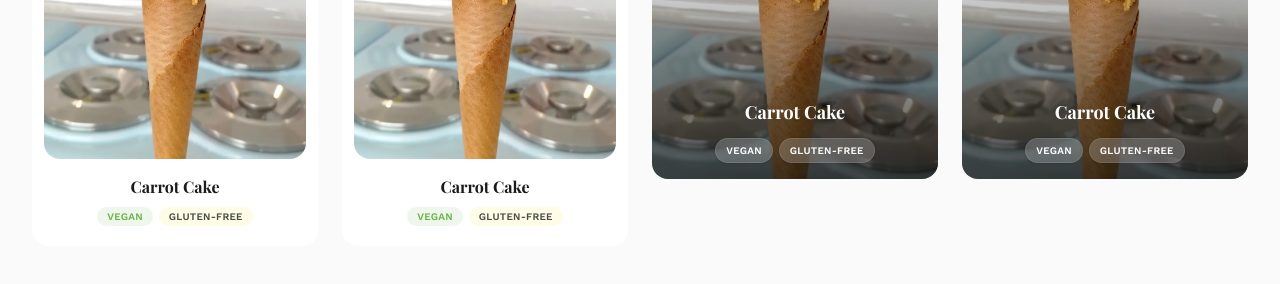
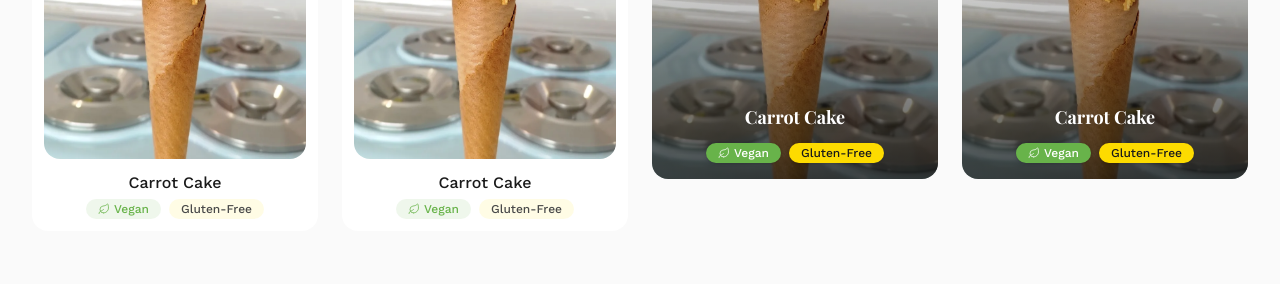
Before and after one commit to anaragelado/anara-website, a Next.js app: page /en in a window 1280 px wide. Shown: the part 4480-4764 px from the top of the page. Built offline with nearby package versions, Linux system fonts and the light colour scheme; no server answers; a web font is replaced by a local one.

Commit message:
Task 4C.7 completed

```diff
--- a/src/components/sections/CreationsSection.tsx
+++ b/src/components/sections/CreationsSection.tsx
@@ -6,6 +6,7 @@ import { useTranslations, useLocale } from "next-intl";
 import SectionWrapper from "@/components/SectionWrapper";
 import FadeIn from "@/components/FadeIn";
 import Image from "next/image";
+import { Leaf } from "lucide-react";
 
 const creationsList = [
   "Baunilha com calda de Abrunho",
@@ -177,13 +178,14 @@ export default function CreationsSection() {
                 className="object-cover"
               />
             </div>
-            <div className="mt-4 text-center pb-2">
-              <p className="text-sm font-bold md:text-base font-heading">{coneName}</p>
-              <div className="mt-2 flex flex-wrap items-center justify-center gap-1.5">
-                <span className="inline-flex items-center gap-1 rounded-full bg-brand-green/10 px-2.5 py-0.5 text-[10px] font-semibold text-brand-green uppercase tracking-wide">
+            <div className="mt-3 text-center">
+              <p className="text-sm font-medium md:text-base">{coneName}</p>
+              <div className="mt-1 flex items-center justify-center gap-2">
+                <span className="inline-flex items-center gap-1 rounded-full bg-brand-green/10 px-3 py-0.5 text-xs font-medium text-brand-green">
+                  <Leaf size={12} strokeWidth={1.5} />
                   {tMenu("vegan")}
                 </span>
-                <span className="inline-flex items-center rounded-full bg-brand-yellow/10 px-2.5 py-0.5 text-[10px] font-semibold text-text-secondary uppercase tracking-wide">
+                <span className="inline-flex items-center rounded-full bg-brand-yellow/10 px-3 py-0.5 text-xs font-medium text-text-secondary">
                   {tMenu("glutenFree")}
                 </span>
               </div>
@@ -204,11 +206,12 @@ export default function CreationsSection() {
             <div className="absolute inset-0 bg-gradient-to-t from-black/80 via-black/20 to-transparent opacity-90 transition-opacity duration-300 group-hover:opacity-100" />
             <div className="absolute inset-x-0 bottom-0 p-4 flex flex-col items-center justify-end text-center">
               <p className="text-white text-base md:text-lg font-bold font-heading drop-shadow-md mb-3">{coneName}</p>
-              <div className="flex flex-wrap items-center justify-center gap-1.5">
-                <span className="inline-flex items-center gap-1 rounded-full bg-white/20 backdrop-blur-md border border-white/10 px-2.5 py-1 text-[10px] font-semibold text-white uppercase tracking-wide shadow-sm">
+              <div className="flex items-center justify-center gap-2">
+                <span className="inline-flex items-center gap-1 rounded-full bg-brand-green px-3 py-0.5 text-xs font-medium text-white shadow-sm">
+                  <Leaf size={12} strokeWidth={1.5} />
                   {tMenu("vegan")}
                 </span>
-                <span className="inline-flex items-center rounded-full bg-white/20 backdrop-blur-md border border-white/10 px-2.5 py-1 text-[10px] font-semibold text-white uppercase tracking-wide shadow-sm">
+                <span className="inline-flex items-center rounded-full bg-brand-yellow px-3 py-0.5 text-xs font-medium text-text-primary shadow-sm">
                   {tMenu("glutenFree")}
                 </span>
               </div>
```
